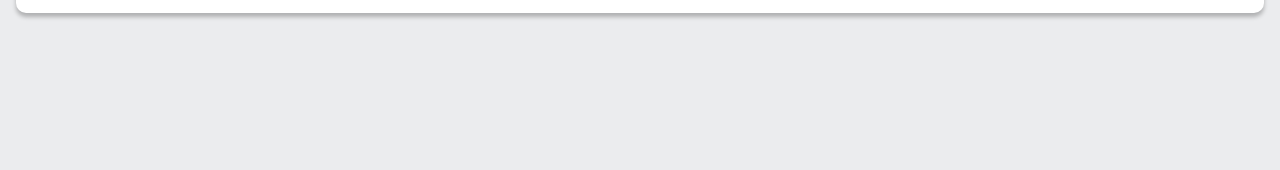
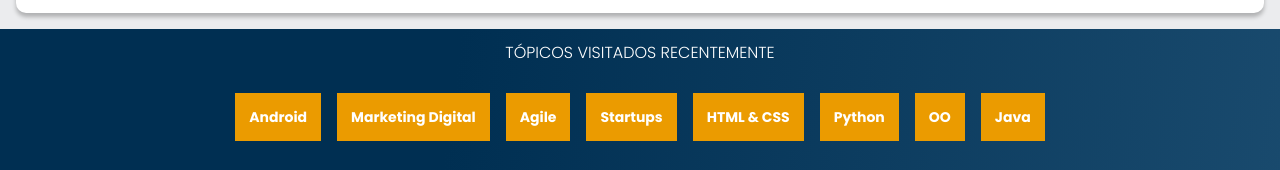
Before and after one commit to gabriellycortez/AluraBook, a plain HTML site: page index.html in a window 1280 px wide. Shown: the part 2321-2491 px from the top of the page. Before the commit the page ends 2350 px from the top, so only its background shows below. Drawn offline with nearby package versions, Linux system fonts and the light colour scheme.

Commit message:
add sessão de "Tópicos visitados"

```diff
--- a/index.html
+++ b/index.html
@@ -144,11 +144,28 @@
                     <!--2º coluna-->
                     <a href="#" class="botoes__ancora">Saiba Mais</a>
                 </div>
+            </div>
+    </section>
 
-            </div>
+    <section class="topicos">
+        <h2 class="topicos__titulo"> Tópicos visitados recentemente</h2>
+        <ul class="topicos__lista">
+            <li class="topicos__item"> <a href="#" class="topicos__link">Android</a> </li>
 
+            <li class="topicos__item"><a href="#" class="topicos__link">Marketing Digital</a> </li>
 
+            <li class="topicos__item"><a href="#" class="topicos__link">Agile</a></li>
 
+            <li class="topicos__item"><a href="#" class="topicos__link">Startups</a></li>
+
+            <li class="topicos__item"><a href="#" class="topicos__link">HTML & CSS</a></li>
+
+            <li class="topicos__item" ><a href="#" class="topicos__link">Python</a></li>
+
+            <li class="topicos__item" ><a href="#" class="topicos__link">OO</a></li>
+
+            <li class="topicos__item" ><a href="#" class="topicos__link">Java</a></li>
+        </ul>
     </section>
 
     <script src="https://cdn.jsdelivr.net/npm/swiper@11/swiper-bundle.min.js"></script>
--- a/style.css
+++ b/style.css
@@ -1,6 +1,7 @@
 @import url("styles/header.css");
 @import url("styles/banner.css");
 @import url("styles/carrossel.css");
+@import url("styles/topicos.css");
 @import url('https://fonts.googleapis.com/css2?family=Poppins:wght@300;400;500;700&display=swap');
 
 :root {
--- /dev/null
+++ b/styles/topicos.css
@@ -0,0 +1,32 @@
+.topicos {
+    background: var(--azul-degrade);
+    text-align: center;
+    padding: 1em 0;
+}
+
+.topicos__titulo {
+    color: var(--branco);
+    font-weight: 300;
+    text-transform: uppercase;
+    margin-bottom: 1em;
+
+}
+
+.topicos__lista {
+    display: flex;
+    flex-wrap: wrap;
+    justify-content: center;
+}
+
+.topicos__item {
+    margin: 2em 0.5em;
+}
+
+.topicos__link {
+    text-decoration: none;
+    color: var(--branco);
+    background-color: var(--laranja);
+    padding: 1em;
+    font-size: 14px;
+    font-weight: 700;
+}
```
